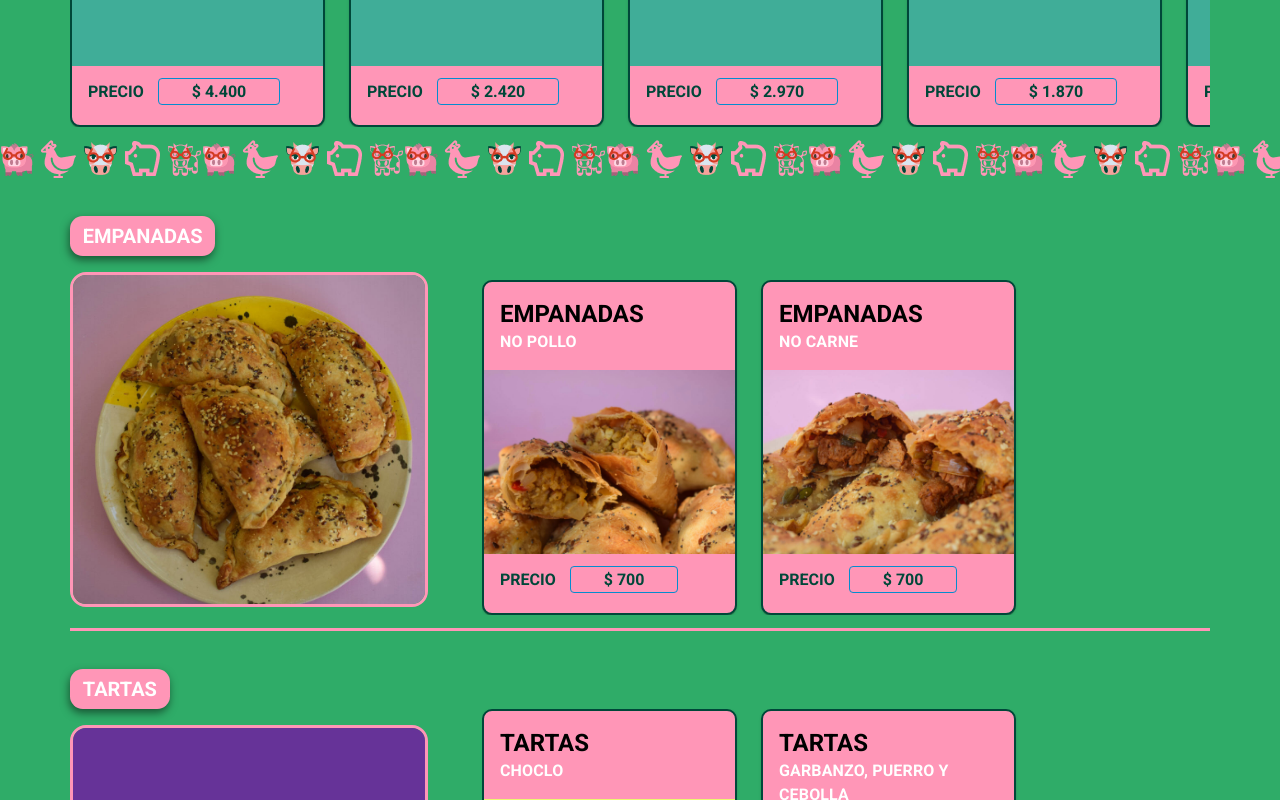
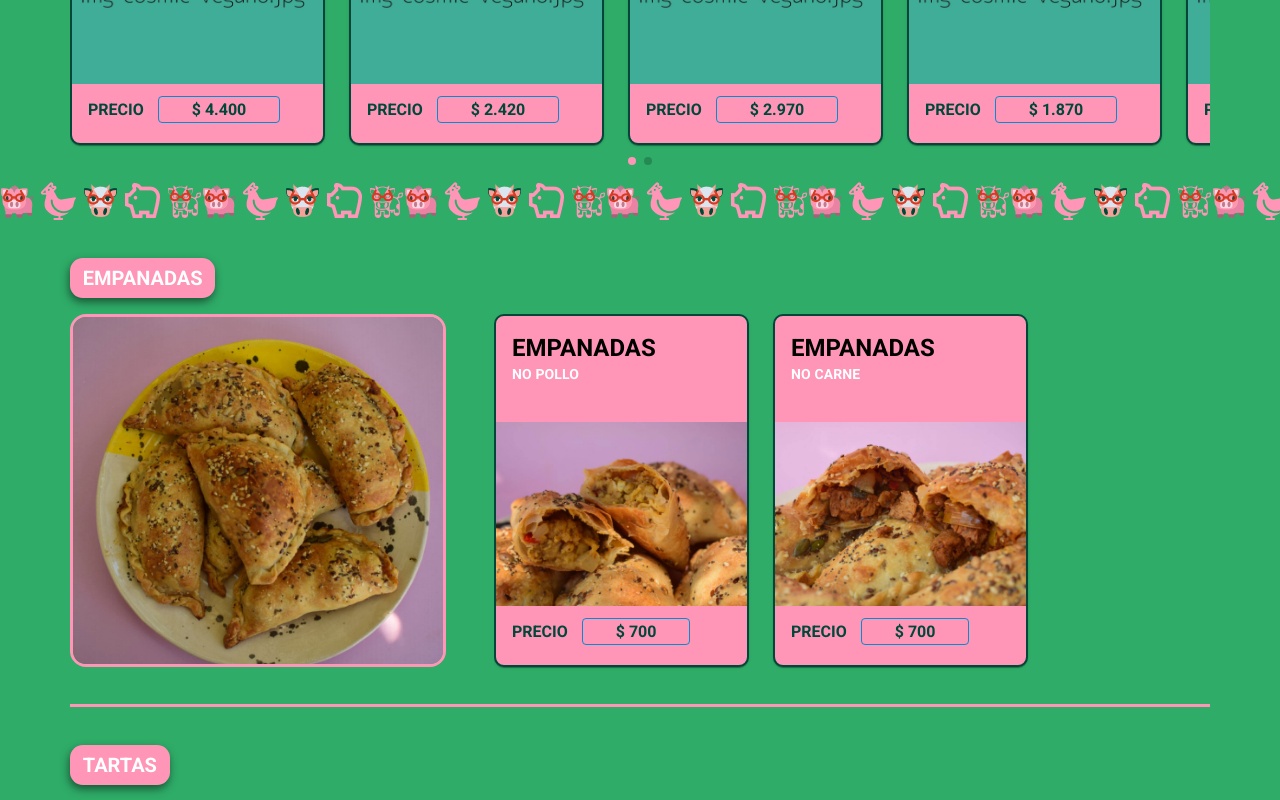
Before and after one commit to f-antonelli/cosmic-vegano, a React (Vite) app: page / in a window 1280 px wide. Shown: the part 1380-2180 px from the top of the page. Built offline with nearby package versions, Linux system fonts and the light colour scheme.

Commit message:
Navigation points into Carousels has been added. Cards height and Instagram icon has been fixed

```diff
--- a/src/components/CategoryHeader/styles.scss
+++ b/src/components/CategoryHeader/styles.scss
@@ -34,6 +34,8 @@ section.category-header {
 
   @media (min-width: 1200px) {
     margin-right: 3rem;
+    margin-bottom: 0;
+    padding-bottom: 24px;
 
     .box-category-header {
       .title-category-header {
@@ -53,9 +55,9 @@ section.category-header {
     }
 
     .img-category-header {
-      height: 335px;
+      height: 353px;
       object-fit: cover;
-      width: 358px;
+      width: 376px;
     }
   }
 }
--- a/src/components/ContactUs/index.jsx
+++ b/src/components/ContactUs/index.jsx
@@ -3,7 +3,7 @@ import Box from '@mui/material/Box'
 
 import iconEmail from '../../assets/social/icon-email.svg'
 import iconFacebook from '../../assets/social/icon-facebook.svg'
-//import iconInsta from '../../assets/social/icon-insta.svg'
+import iconInstagram from '../../assets/social/icon-Instagram.svg'
 
 import './styles.scss'
 
@@ -16,7 +16,11 @@ const Location = () => {
         <div className="cards-container-contactus">
           <div className="card-contactus">
             <a href="https://www.instagram.com/cosmicvegano/" rel="noreferrer" target="_blank">
-              <img alt="Icono red social Instagram" className="icon-contactus" src="#" />
+              <img
+                alt="Icono red social Instagram"
+                className="icon-contactus"
+                src={iconInstagram}
+              />
               <div className="text-contactus">
                 <p className="p-contactus">/cosmicvegano</p>
               </div>
--- a/src/components/Footer/styles.scss
+++ b/src/components/Footer/styles.scss
@@ -4,6 +4,7 @@
   display: flex;
   flex-direction: column;
   align-items: center;
+  margin-top: 1rem;
 
   img{
     height: 60px;
--- a/src/components/MediaCard/styles.scss
+++ b/src/components/MediaCard/styles.scss
@@ -33,7 +33,8 @@
 
         .MuiCardHeader-subheader {
             color: var(--white);
-            font-size: 16px;
+            font-size: 14px;
+            height: 42px;
         }
     }
 
--- a/src/components/MySwiper/index.jsx
+++ b/src/components/MySwiper/index.jsx
@@ -1,11 +1,12 @@
 import React from 'react'
 import { Swiper, SwiperSlide } from 'swiper/react'
-import { Keyboard } from 'swiper'
+import { Keyboard, Pagination } from 'swiper'
 import Box from '@mui/material/Box'
 
 import MediaCard from '../MediaCard'
 
 import 'swiper/css'
+import 'swiper/css/pagination'
 import './styles.scss'
 
 const MySwiper = ({ carouselClasses, carouselItems, category }) => {
@@ -16,7 +17,7 @@ const MySwiper = ({ carouselClasses, carouselItems, category }) => {
         keyboard={{
           enabled: true,
         }}
-        modules={[Keyboard]}
+        modules={[Keyboard, Pagination]}
         pagination={{
           clickable: true,
         }}
--- a/src/components/MySwiper/styles.scss
+++ b/src/components/MySwiper/styles.scss
@@ -1,9 +1,18 @@
 section.carousel {
     .my-swiper {
         margin: 0;
+        padding-bottom: 24px;
 
         .swiper-slide {
             max-width: 255px;
         }
+
+        .swiper-pagination {
+            bottom: 0;
+
+            .swiper-pagination-bullet-active {
+                background: var(--pink);
+            }
+        }
       }
 }
--- a/src/pages/CategoryDetails/index.jsx
+++ b/src/pages/CategoryDetails/index.jsx
@@ -4,6 +4,7 @@ import { Helmet } from 'react-helmet'
 import Navbar from '../../components/Navbar'
 import CategoryHeader from '../../components/CategoryHeader'
 import Carousel from '../../components/Carousel'
+import ContactUs from '../../components/ContactUs'
 import Footer from '../../components/Footer'
 import '../../App.scss'
 
@@ -20,6 +21,7 @@ const CategoryDetails = () => {
       <Navbar />
       <CategoryHeader />
       <Carousel />
+      <ContactUs />
       <Footer />
     </div>
   )
```
Also changed, not shown: src/assets/social/icon-Instagram.svg (renamed from src/assets/social/icon-Insta.svg).
